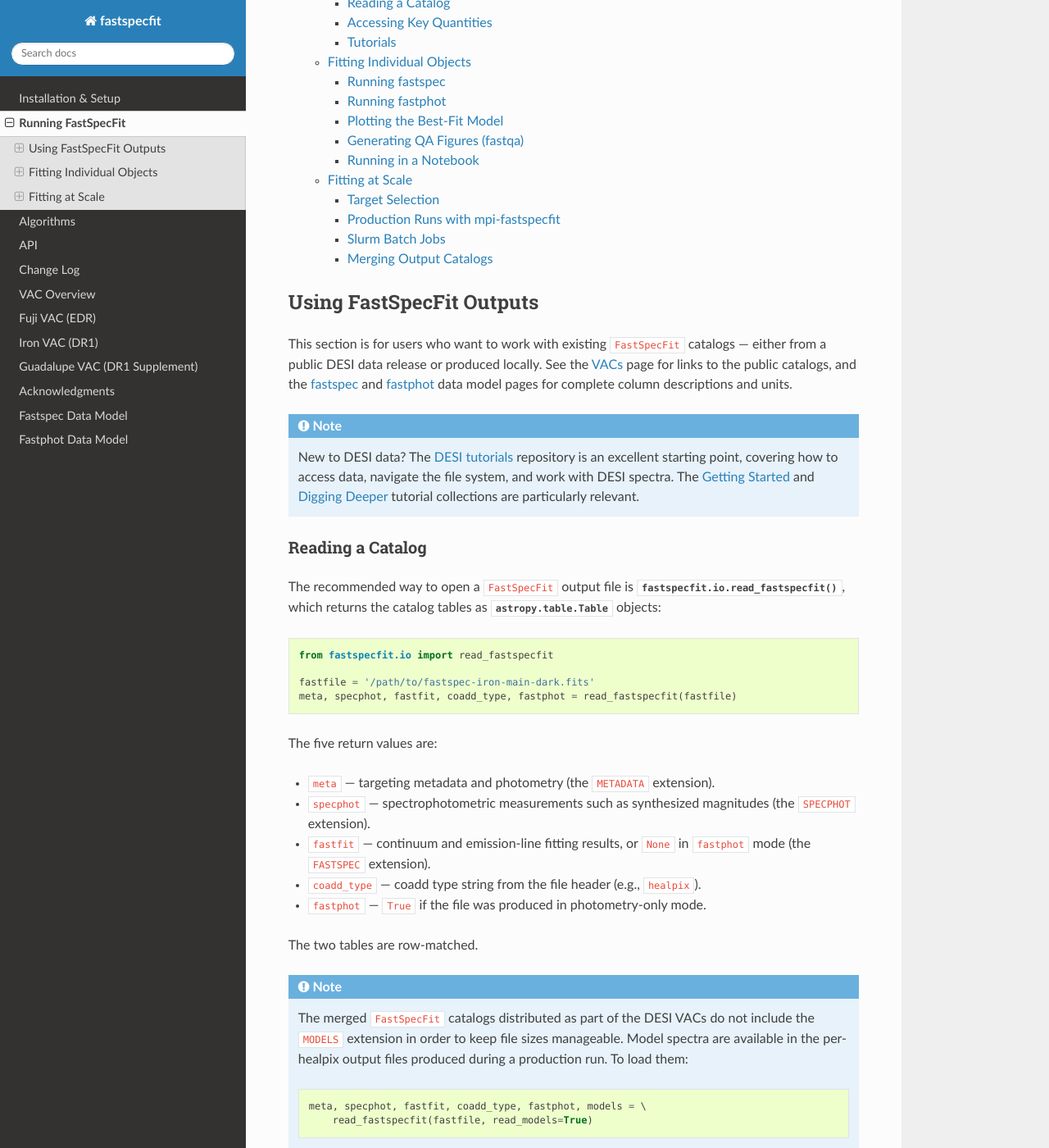
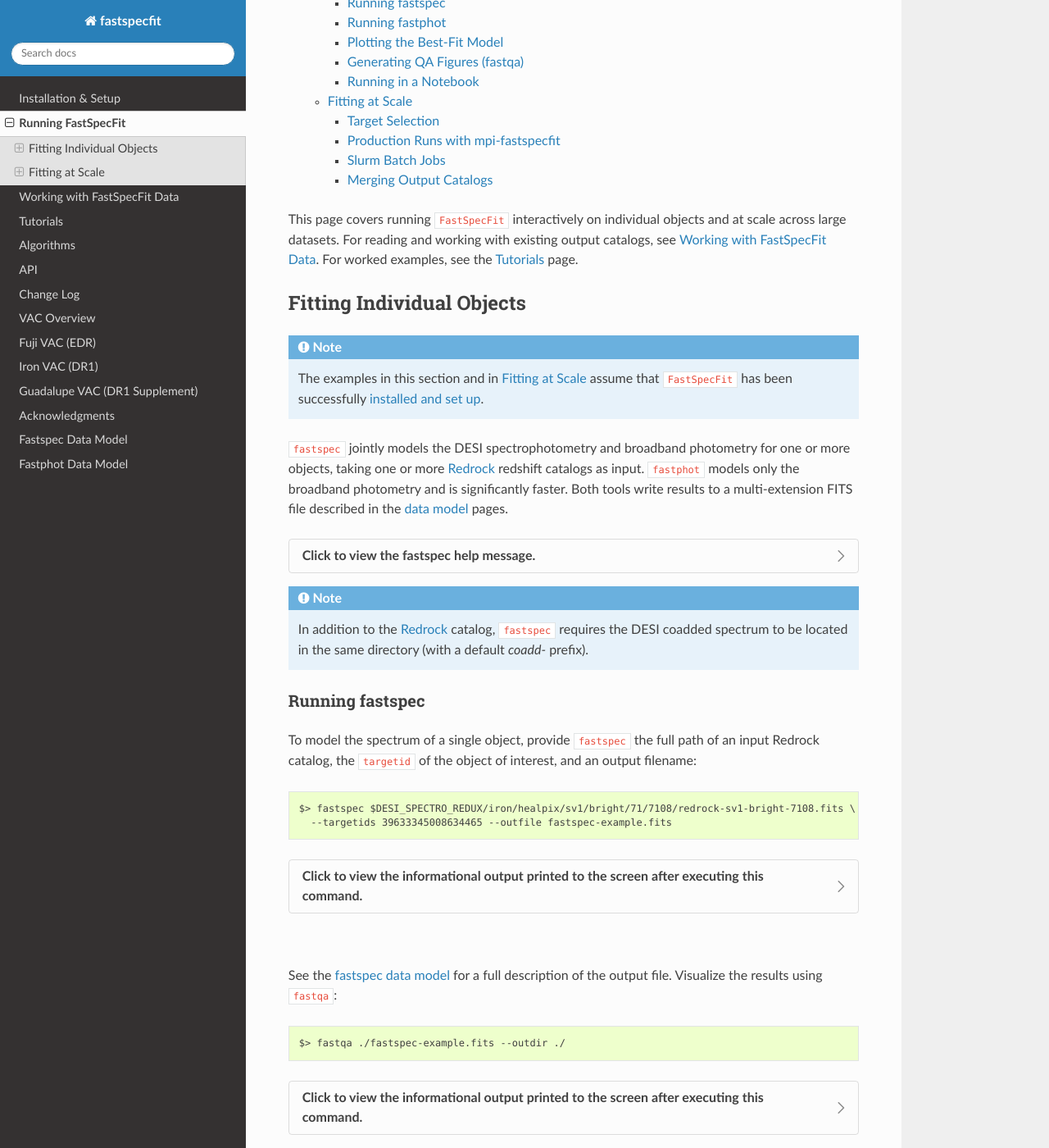
Before and after one commit to desihub/fastspecfit, a Sphinx documentation site: the page built from doc/running.rst, in a window 1280 px wide and 1400 px high, scrolled down 252 px. Shown: the whole window at 82% size. Built offline with Sphinx 7.4.7 and the Read the Docs theme 3.1.0, drawn with Linux system fonts in a browser that asks for light colours; some of the changed text lies outside the part shown.

Commit message:
Spin off data.rst and tutorials.rst as top-level doc pages
Move "Using FastSpecFit Outputs" from running.rst into a new
data.rst ("Working with FastSpecFit Data") aimed at catalog consumers.
Add tutorials.rst as a dedicated top-level page listing the three
FastSpecFit notebooks and linking to the DESI tutorials repository.
Trim running.rst to a focused intro with cross-references to both new
pages. Wire data.rst and tutorials.rst into the index.rst toctree.

Co-Authored-By: Claude Sonnet 4.6 <noreply@anthropic.com>

```diff
--- a/doc/index.rst
+++ b/doc/index.rst
@@ -27,6 +27,8 @@ Contents
 
    install.rst
    running.rst
+   data.rst
+   tutorials.rst
    algorithms.rst
    api.rst
    changes.rst
--- a/doc/running.rst
+++ b/doc/running.rst
@@ -6,112 +6,10 @@ Running FastSpecFit
 .. contents:: Contents
     :depth: 3
 
-.. _using_outputs:
-
-Using FastSpecFit Outputs
--------------------------
-
-This section is for users who want to work with existing ``FastSpecFit``
-catalogs — either from a public DESI data release or produced locally. See
-the :ref:`VACs<vacs>` page for links to the public catalogs, and the
-:ref:`fastspec<fastspec datamodel>` and :ref:`fastphot<fastphot datamodel>`
-data model pages for complete column descriptions and units.
-
-.. note::
-
-   New to DESI data? The `DESI tutorials`_ repository is an excellent starting
-   point, covering how to access data, navigate the file system, and work with
-   DESI spectra. The `Getting Started`_ and `Digging Deeper`_ tutorial
-   collections are particularly relevant.
-
-Reading a Catalog
-~~~~~~~~~~~~~~~~~
-
-The recommended way to open a ``FastSpecFit`` output file is
-:func:`fastspecfit.io.read_fastspecfit`, which returns the catalog tables as
-:class:`astropy.table.Table` objects::
-
-   from fastspecfit.io import read_fastspecfit
-
-   fastfile = '/path/to/fastspec-iron-main-dark.fits'
-   meta, specphot, fastfit, coadd_type, fastphot = read_fastspecfit(fastfile)
-
-The five return values are:
-
-- ``meta`` — targeting metadata and photometry (the ``METADATA`` extension).
-- ``specphot`` — spectrophotometric measurements such as synthesized magnitudes
-  (the ``SPECPHOT`` extension).
-- ``fastfit`` — continuum and emission-line fitting results, or ``None`` in
-  ``fastphot`` mode (the ``FASTSPEC`` extension).
-- ``coadd_type`` — coadd type string from the file header (e.g., ``healpix``).
-- ``fastphot`` — ``True`` if the file was produced in photometry-only mode.
-
-The two tables are row-matched.
-
-.. note::
-
-   The merged ``FastSpecFit`` catalogs distributed as part of the DESI VACs do
-   not include the ``MODELS`` extension in order to keep file sizes manageable.
-   Model spectra are available in the per-healpix output files produced during
-   a production run. To load them::
-
-      meta, specphot, fastfit, coadd_type, fastphot, models = \
-          read_fastspecfit(fastfile, read_models=True)
-
-   The ``models`` array has shape ``(N, 3, Nwave)``, where the three components
-   are the stellar continuum, the smooth continuum correction, and the
-   emission-line model. The corresponding wavelength array is encoded in the
-   ``MODELS`` extension header::
-
-      import numpy as np, fitsio
-      models, hdr = fitsio.read(fastfile, 'MODELS', header=True)
-      modelwave = hdr['CRVAL1'] + np.arange(hdr['NAXIS1']) * hdr['CDELT1']
-
-Accessing Key Quantities
-~~~~~~~~~~~~~~~~~~~~~~~~~
-
-Both ``fastfit`` and ``meta`` are standard :class:`astropy.table.Table` objects
-that support column access, boolean masking, and cross-matching. A few
-commonly used quantities:
-
-.. code-block:: python
-
-   import numpy as np
-   from fastspecfit.io import read_fastspecfit
-
-   meta, specphot, fastfit, coadd_type, fastphot = read_fastspecfit(fastfile)
-
-   # Redshifts and stellar masses
-   redshift = fastfit['Z']
-   logmstar  = fastfit['LOGMSTAR']
-
-   # H-alpha flux and signal-to-noise
-   halpha_flux = fastfit['HALPHA_FLUX']
-   halpha_snr  = halpha_flux * np.sqrt(fastfit['HALPHA_FLUX_IVAR'])
-
-   # Select star-forming galaxies with significant H-alpha detections
-   sf = (halpha_snr > 3) & (logmstar > 9)
-   print(f'{sf.sum()} star-forming galaxies selected')
-
-See the :ref:`fastspec data model<fastspec datamodel>` for a complete
-description of every column.
-
-Tutorials
-~~~~~~~~~
-
-The following Jupyter notebooks provide worked examples for common science
-tasks:
-
-- `tutorial-fastspecfit.ipynb`_ — running ``fastspec`` and ``fastphot``
-  interactively and reading the results.
-- `tutorial-kcorrections.ipynb`_ — computing custom K-corrections and
-  rest-frame photometry from the best-fitting SED model.
-- `tutorial-vmax.ipynb`_ — estimating :math:`V_{\rm max}` for luminosity
-  function calculations.
-
-For a broader introduction to working with DESI data, see the `Getting
-Started`_ and `Digging Deeper`_ tutorial collections in the `DESI tutorials`_
-repository.
+This page covers running ``FastSpecFit`` interactively on individual objects and
+at scale across large datasets. For reading and working with existing output
+catalogs, see :ref:`Working with FastSpecFit Data<data>`. For worked examples,
+see the :ref:`Tutorials<tutorials>` page.
 
 .. _fitting_individual:
 
@@ -560,10 +458,5 @@ Merging Output Catalogs
    Documentation on merging per-healpix output files into a single catalog
    will be added here.
 
-.. _`RedRock`: https://github.com/desihub/redrock
-.. _`DESI tutorials`: https://github.com/desihub/tutorials
-.. _`Getting Started`: https://github.com/desihub/tutorials/tree/main/01_getting_started
-.. _`Digging Deeper`: https://github.com/desihub/tutorials/tree/main/02_digging_deeper
+.. _`Redrock`: https://github.com/desihub/redrock
 .. _`tutorial-fastspecfit.ipynb`: https://github.com/desihub/fastspecfit/blob/main/doc/nb/tutorial-fastspecfit.ipynb
-.. _`tutorial-kcorrections.ipynb`: https://github.com/desihub/fastspecfit/blob/main/doc/nb/tutorial-kcorrections.ipynb
-.. _`tutorial-vmax.ipynb`: https://github.com/desihub/fastspecfit/blob/main/doc/nb/tutorial-vmax.ipynb
```
Also changed, not shown: doc/data.rst (added, +86 -0 lines), doc/tutorials.rst (added, +35 -0 lines).
